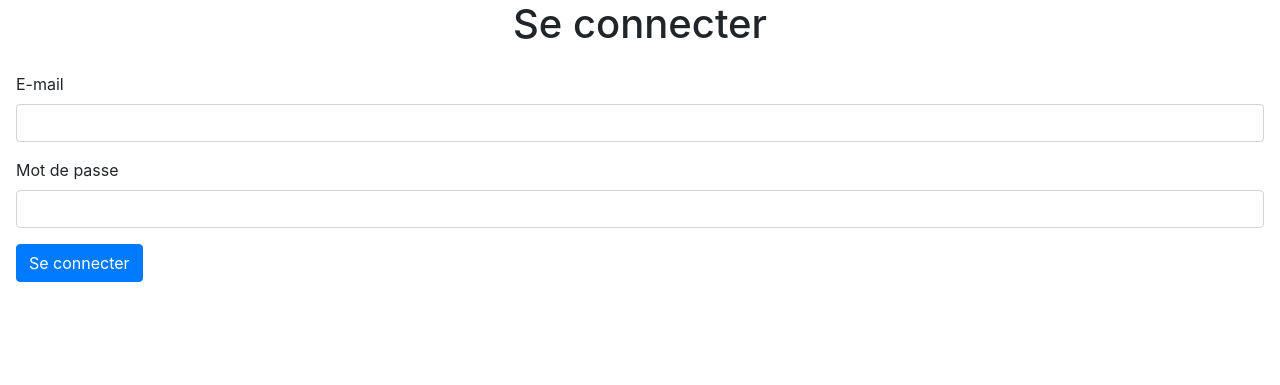
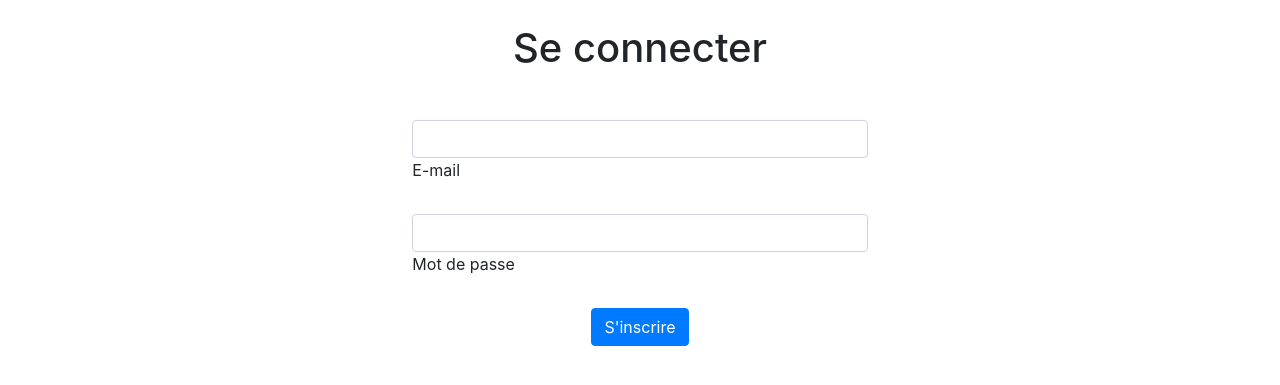
Before and after one commit to kor-2/Portfolio, a PHP site: page /login.php in a window 1280 px wide. Shown: the top 385 px of the page. Run offline with PHP 8.4, Linux system fonts and the light colour scheme; a stand-in replaces the project's code that opens the database connection; some libraries are stand-ins or nearby versions.

Commit message:
v1 login

```diff
--- a/login.php
+++ b/login.php
@@ -1,5 +1,31 @@
 <?php
 //require_once 'compte.php';
+require_once 'config/framework.php';
+require_once 'config/connect.php';
+
+
+if (isset($_POST['submit'])) {
+  $mailconnect = $_POST['email'];
+  $passconnect = $_POST['password'];
+
+  $dtmail = ("SELECT * FROM users WHERE email = $mailconnect");
+  $dtpass = ("SELECT * FROM users WHERE 'password' = $passconnect");
+
+  if (!empty($mailconnect) && !empty($passconnect)) {
+
+    echo 'Espaces vide ';
+  }
+  if ($mailconnect === $dtmail && $passconnect === $dtmail) {
+    redirectToRoute('compte.php');
+  }
+  else {
+    echo 'pabon';
+  }
+}
+
+
+
+
 
 ?>
 
@@ -21,28 +47,38 @@
     <title>Se connecter</title>
   </head>
   <body>
-    <h1 class="text-center">Se connecter</h1>
-    <form class="p-3" method="post" action="compte.php">
-      <div class="form-group">
-        <label for="exampleInputEmail1">E-mail</label>
-        <input
-          type="email"
-          class="form-control"
-          id="exampleInputEmail1"
-          aria-describedby="emailHelp"
-        />
-      </div>
-      <div class="form-group">
-        <label for="exampleInputPassword1">Mot de passe</label>
-        <input
-          type="password"
-          class="form-control"
-          id="exampleInputPassword1"
-        />
-      </div>
+    <div>
+    <div class="m-a">
+      <div class="col-md-10 col-lg-6 col-xl-5 order-2 order-lg-1 m-auto">
+        <p class="text-center h1 fw-bold mb-5 mx-1 mx-md-4 mt-4">
+          Se connecter
+        </p>
 
-      <button type="submit" class="btn btn-primary">Se connecter</button>
-    </form>
+        <form class="mx-1 mx-md-4" method="post" >
+          <input type="hidden"name="token" value="<?= miniToken(); ?>">
+
+
+          <div class="d-flex flex-row align-items-center mb-4">
+            <i class="fas fa-envelope fa-lg me-3 fa-fw"></i>
+            <div class="form-outline flex-fill mb-0">
+              <input type="email"  class="form-control" name="email" id="email"/>
+              <label class="form-label" for="email">E-mail</label>
+            </div>
+          </div>
+
+          <div class="d-flex flex-row align-items-center mb-4">
+            <i class="fas fa-lock fa-lg me-3 fa-fw"></i>
+            <div class="form-outline flex-fill mb-0">
+              <input type="password"  class="form-control"  name="password" id="password"/>
+              <label class="form-label" for="password">Mot de passe</label>
+            </div>
+          </div>
+
+          <div class="d-flex justify-content-center m-4">
+            <button type="submit" id="submit" name="submit" class="btn btn-primary ">S'inscrire</button>
+          </div>
+
+        </form>
 
     <script src="https://code.jquery.com/jquery-3.5.1.slim.min.js"></script>
     <script src="https://cdn.jsdelivr.net/npm/bootstrap@4.6.0/dist/js/bootstrap.bundle.min.js"></script>
```
